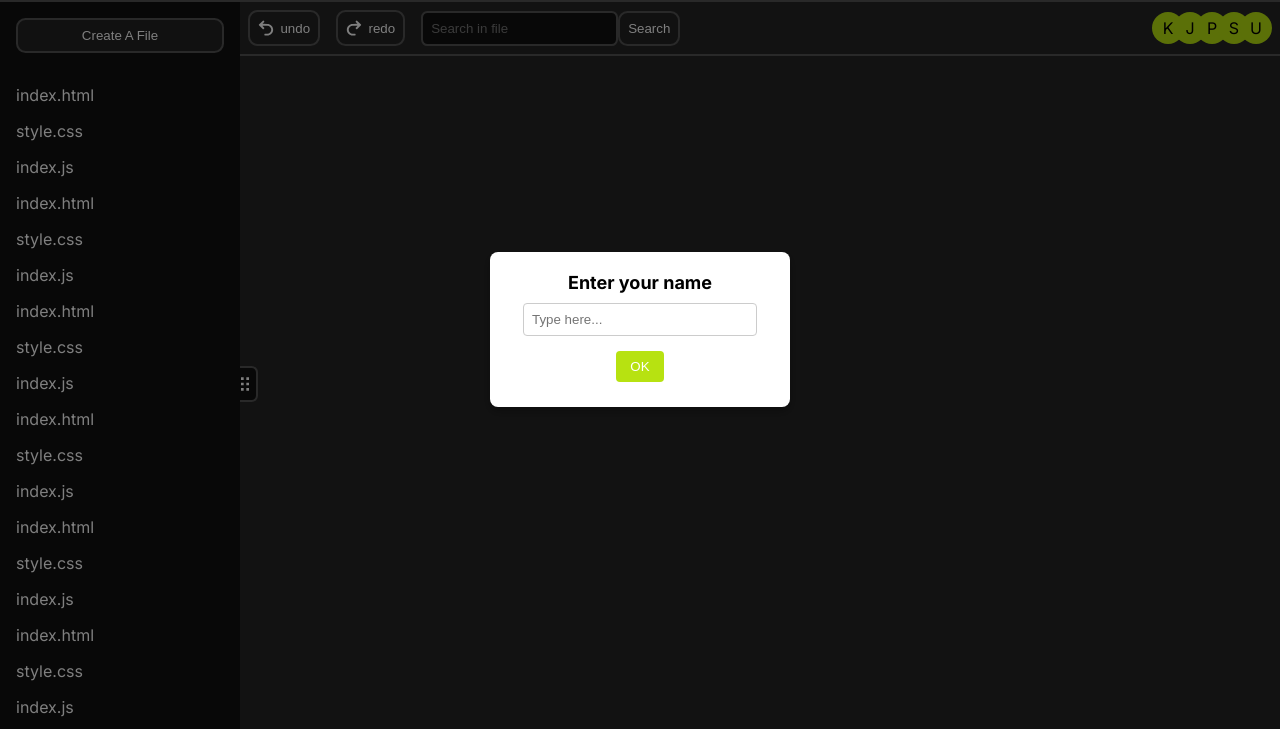
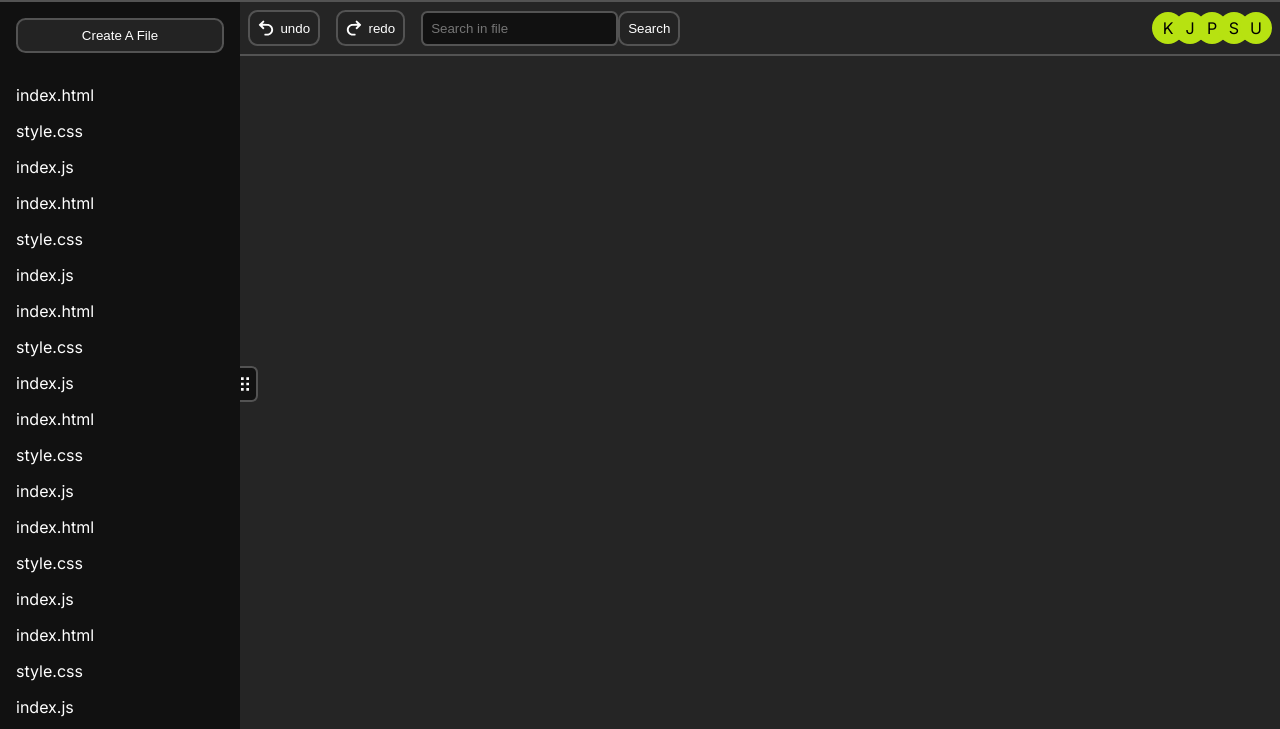
Before and after one commit to krutarth-pipaliya-simform/CodeEditor, a website with bundled scripts: page index.html in a window 1280 px wide. Shown: the part 71-800 px from the top of the page. Built offline with nearby package versions, Linux system fonts and the light colour scheme.

Commit message:
chore: commented prompt till its functionality is implemented

```diff
--- a/index.html
+++ b/index.html
@@ -166,7 +166,7 @@
             </main>
         </div>
         <!-- Custom Prompt -->
-        <div id="customPrompt" class="overlay">
+        <!-- <div id="customPrompt" class="overlay">
             <div class="prompt-box">
                 <h2>Enter your name</h2>
                 <input
@@ -176,6 +176,6 @@
                 />
                 <button class="btn-ok" id="ok-btn">OK</button>
             </div>
-        </div>
+        </div> -->
     </body>
 </html>
```
